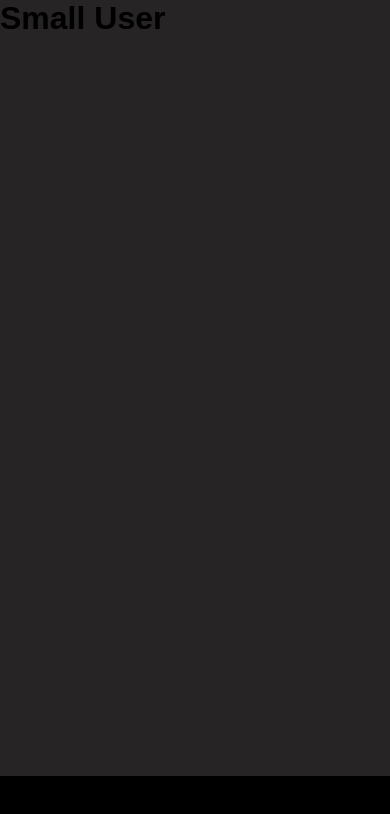
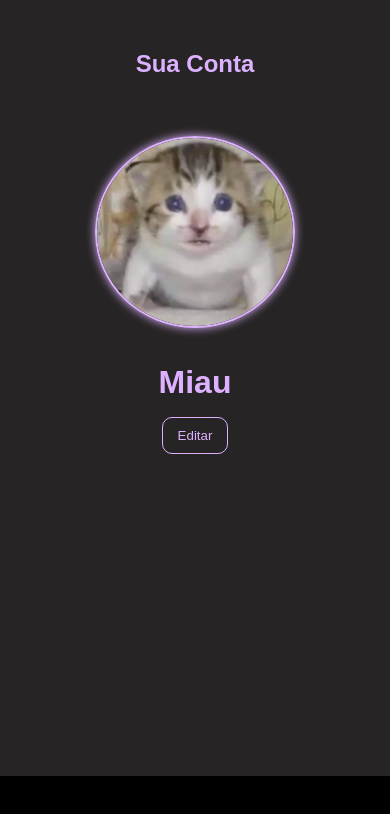
Before and after one commit to PI-2024-ABMV/PI-ABMV-Frontend, a Vue app: page /user in a window 390 px wide. Shown: the top 814 px of the page. Built offline with nearby package versions, Linux system fonts and the light colour scheme; some icons are missing; a web font is replaced by a local one.

Commit message:
FEAT: Tela de usuário mobile

```diff
--- a/dev-dist/sw.js
+++ b/dev-dist/sw.js
@@ -82,7 +82,7 @@ define(['./workbox-b5f7729d'], (function (workbox) { 'use strict';
     "revision": "3ca0b8505b4bec776b69afdba2768812"
   }, {
     "url": "index.html",
-    "revision": "0.1a3qiil1r6o"
+    "revision": "0.iutsd8fahlo"
   }], {});
   workbox.cleanupOutdatedCaches();
   workbox.registerRoute(new workbox.NavigationRoute(workbox.createHandlerBoundToURL("index.html"), {
--- a/src/components/template/small/SmallUser.vue
+++ b/src/components/template/small/SmallUser.vue
@@ -1,6 +1,35 @@
 <script></script>
 <template>
-  <div>
-    <h1>Small User</h1>
-  </div>
+<div class="Container">
+  <h2>Sua Conta</h2>
+  <img src="../../../../public/user.jpeg" alt="">
+  <h1>Miau</h1>
+  <button>Editar</button>
+</div>
 </template>
+<style scoped>
+.Container {
+  display: flex;
+  flex-direction: column;
+  align-items: center;
+  justify-content: center;
+  margin-top: 50px;
+  color: #DDB1FF;
+  gap: 1rem;
+}
+img{
+  margin-top: 5vh;
+  width: 200px;
+  border-radius: 50%;
+  margin-bottom: 20px;
+  border: #DDB1FF solid 2px;
+  box-shadow: 0px 0px 10px #DDB1FF;
+}
+button {
+    padding: 10px 15px;
+    background-color: #262424;
+    color: #ddb1ff;
+    border: 1px solid #ddb1ff;
+    border-radius: 10px;
+}
+</style>
```
